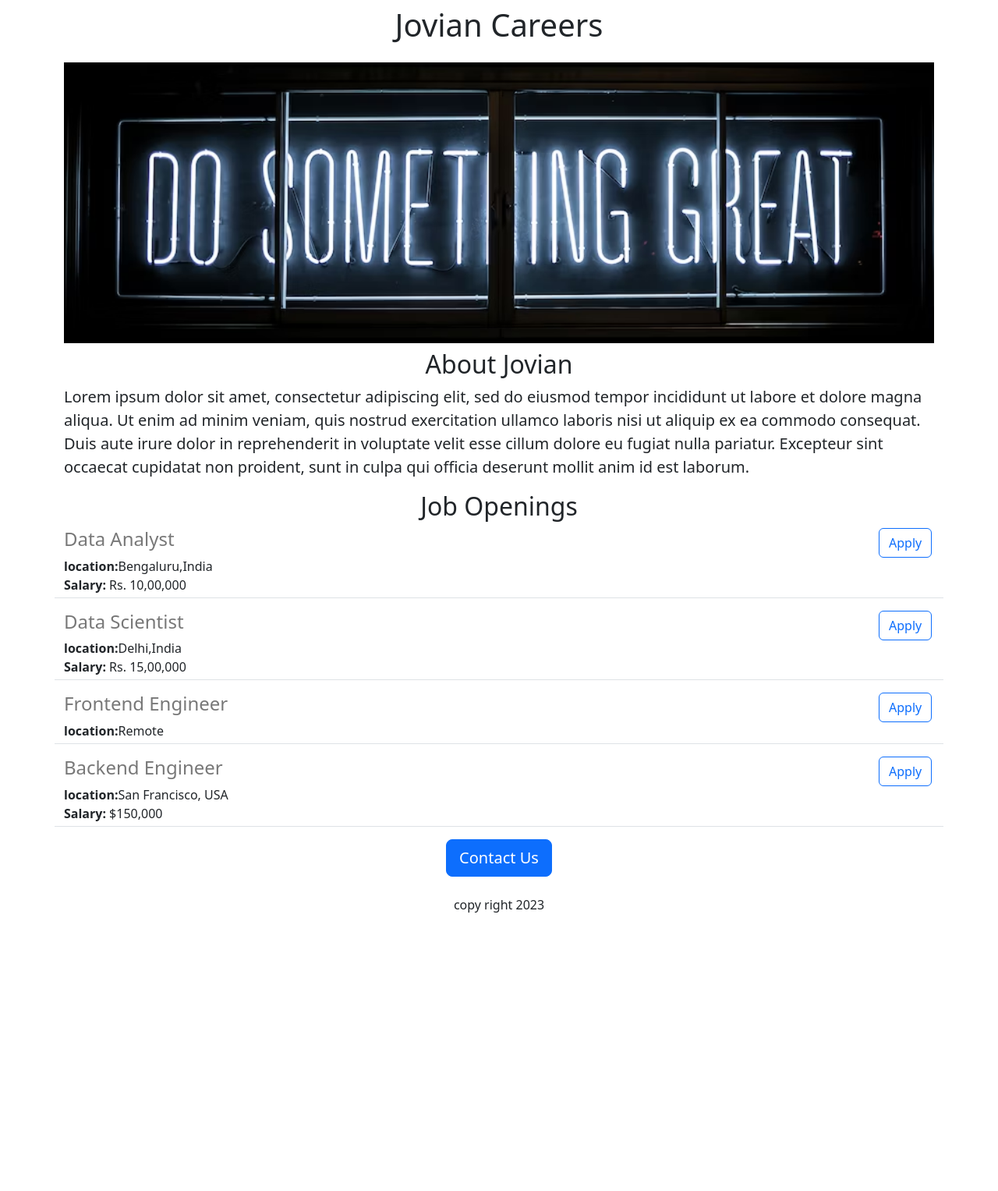
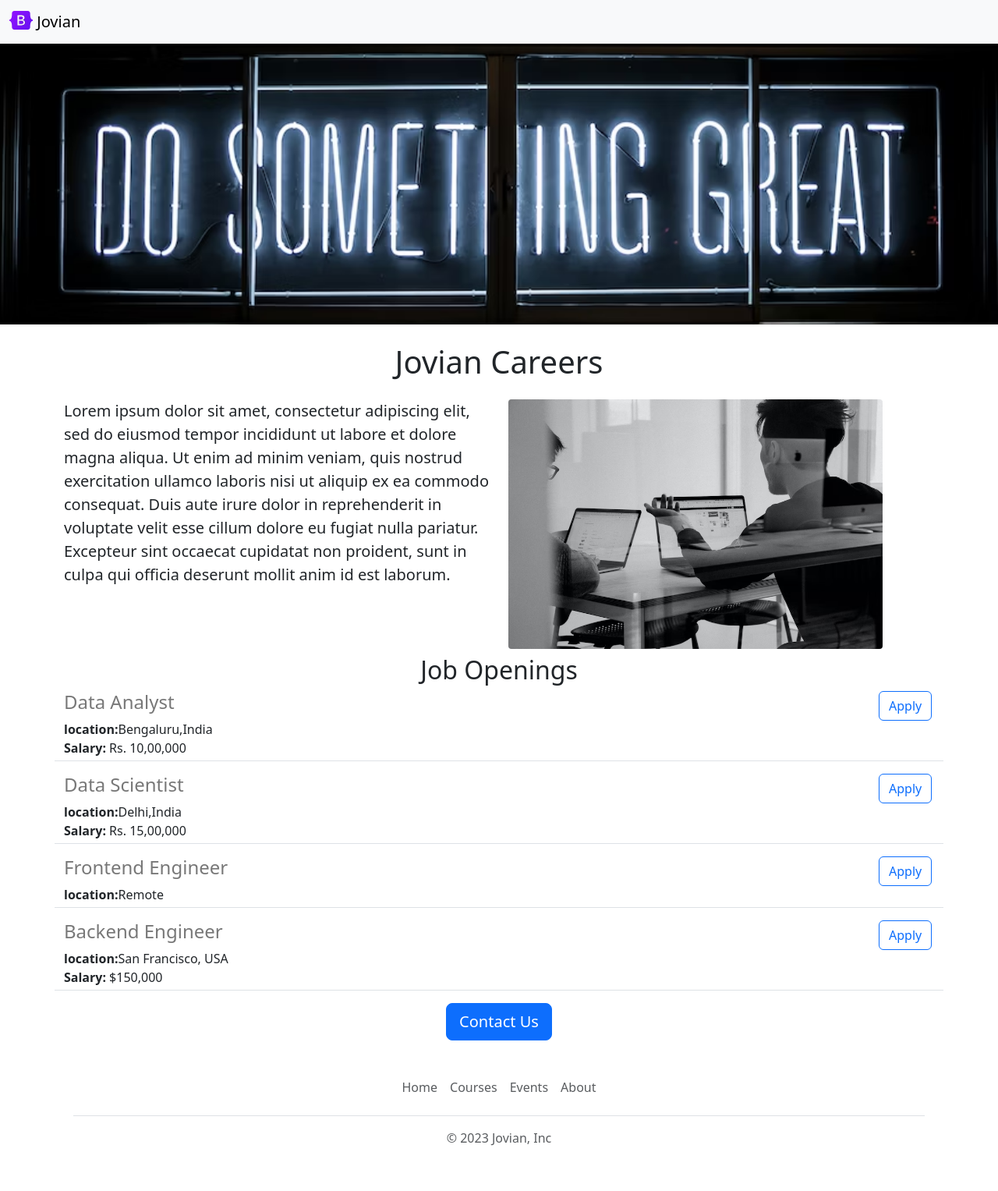
Before and after one commit to Mahesh741/jovian-careers-website, a Flask app: page / in a window 1280 px wide. Shown: the whole page at 78% size. Before the commit the page ends 1170 px from the top, so only its background shows below. Run offline with Flask 3, Linux system fonts and the light colour scheme.

Commit message:
Functional and aesthetic improvements

```diff
--- /dev/null
+++ b/templates/footer.html
@@ -0,0 +1,11 @@
+<div class="container">
+  <footer class="py-3 my-4">
+    <ul class="nav justify-content-center border-bottom pb-3 mb-3">
+      <li class="nav-item"><a href="https://www.jovian.ai" class="nav-link px-2 text-body-secondary">Home</a></li>
+      <li class="nav-item"><a href="https://www.jovian.ai/learn" class="nav-link px-2 text-body-secondary">Courses</a></li>
+      <li class="nav-item"><a href="https://www.jovian.ai/events" class="nav-link px-2 text-body-secondary">Events</a></li>
+      <li class="nav-item"><a href="https://www.jovian.ai/about" class="nav-link px-2 text-body-secondary">About</a></li>
+    </ul>
+    <p class="text-center text-body-secondary">&copy; 2023 Jovian, Inc</p>
+  </footer>
+</div>
--- a/templates/home.html
+++ b/templates/home.html
@@ -10,18 +10,24 @@
         height: 360px;
         width: 100%;
         object-fit: cover;
+        margin-bottom:16px;
      }
    </style>
   </head>
 
  </head>
   <body>
+    {% include 'nav.html' %}
+    <img class="img-fluid" id="banner" src="https://jovian-careers-website-1.maheshh1.repl.co/static/banner.avif"  >
    <div class="container">
     <h1 class="text-center mt-2 mb-4">{{company_name}} Careers</h1>
-    <img class="img-fluid" id="banner" src="https://jovian-careers-website-1.maheshh1.repl.co/static/banner.avif"  >
-    <h2 class="text-center mt-2 md-4">About Jovian</h2>
+   <div class="row" style="margin-bottom:16px">
+     <div class="col-md-6">
     <p class="lead">Lorem ipsum dolor sit amet, consectetur adipiscing elit, sed do eiusmod tempor incididunt ut labore et dolore magna aliqua. Ut enim ad minim veniam, quis nostrud exercitation ullamco laboris nisi ut aliquip ex ea commodo consequat. Duis aute irure dolor in reprehenderit in voluptate velit esse cillum dolore eu fugiat nulla pariatur. Excepteur sint occaecat cupidatat non proident, sunt in culpa qui officia deserunt mollit anim id est laborum.</p>
-  </body>
+   </div>
+     <div class="d-none d-md-block  col-6">
+       <img src="/static/people_working.ico" style="height:320px ; border-radius:4px">
+     </div>
   <h2 class="text-center mt-2 md-4">Job Openings</h2>
   <div>
     {% for job in jobs %}
@@ -29,8 +35,9 @@
     {% endfor %}
   </div>
   <div class="text-center" >
-    <button class="btn btn-primary btn-lg">Contact Us</button>
-    <p class="mt-4">copy right 2023</p>
+    <a href="mailto:maheshhl741@gmail.com?subject=Question%20about%20job%20opening&body=Dear%20Sir%2C%0D%0A%0D%0AMy%20name%3A%20%3Cyour%20name%20here%3E%0D%0A%0D%0AMy%20question%3A%20%3Center%20question%20here%3E%0D%0A%0D%0A" class="btn btn-primary btn-lg">Contact Us</a>
   </div>
  </div>
+   {% include 'footer.html' %}
+    </body>
 </html>
--- a/templates/jobitem.html
+++ b/templates/jobitem.html
@@ -12,6 +12,6 @@
       {% endif %}
  </div>
   <div class="col-1">
-   <button type="button" class="btn btn-outline-primary">Apply</button>
+   <a href="mailto:maheshhl741@gmail.com?subject=Application%20for%20{{job['title']}}&body=Dear%20Sir%2C%0D%0A%0D%0AMy%20name%3A%20%3Cyour%20name%20here%3E%0D%0A%0D%0AMy%20Resume%20link%3A%20%3C%60resume%20link%3E%0D%0A%0D%0AMy%20LinkedIn%20link%3A%20%3Clinkedin%20link%3E" type="button" class="btn btn-outline-primary">Apply</a>
   </div>
 </div>
--- /dev/null
+++ b/templates/nav.html
@@ -0,0 +1,9 @@
+<nav class="navbar bg-body-tertiary shadow-sm fixed-top bg-white">
+  <div class="container-fluid">
+    <a class="navbar-brand" href="#">
+      <img src="/static/bootstrap-logo.svg" alt="Logo" width="30" height="24" class="d-inline-block align-text-top  ">
+      Jovian
+    </a>
+  </div>
+</nav>
+<div style="height:56px"></div>
```
Also changed, not shown: bootstrap-logo.svg (added), static/bootstrap-logo.svg (added), static/people_working.ico (added).
